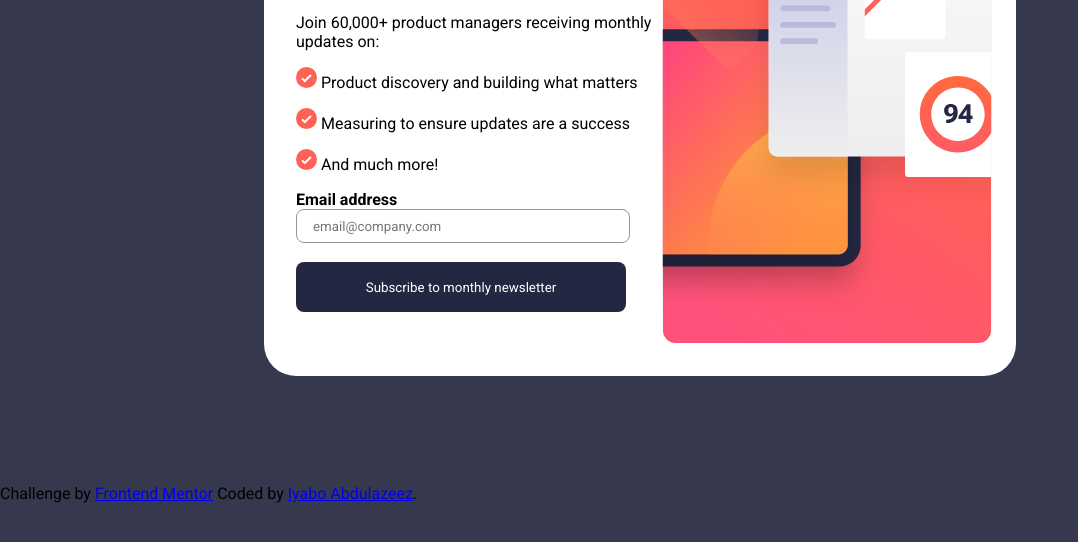
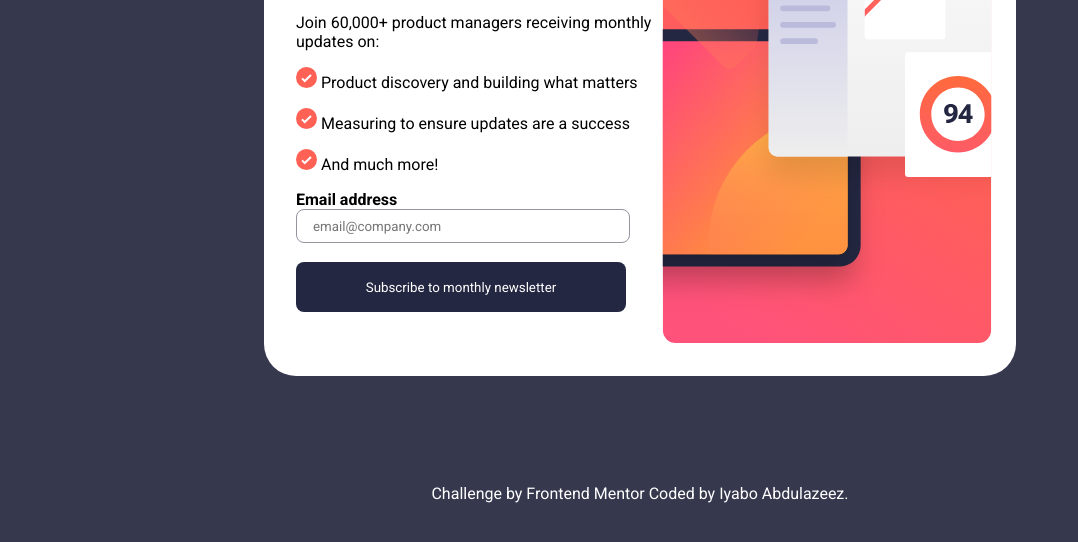
Before and after one commit to abdulazeeziyabo/newsletter-sign-up-challenge, a plain HTML site: page newsletter-sign-up-with-success-message-main/index.html in a window 1280 px wide. Shown: the part 258-800 px from the top of the page, without its empty margins (0-1078 px from the left). Drawn offline with Linux system fonts and the light colour scheme.

Commit message:
Update on authors name

```diff
--- a/newsletter-sign-up-with-success-message-main/Css/style.css
+++ b/newsletter-sign-up-with-success-message-main/Css/style.css
@@ -112,7 +112,15 @@ form [type="email"], [type="submit"]{
     color: red;
     font-size: 12px;
 }
-
+.attribution a{
+text-decoration: none;
+color: white;
+}
+.attribution{
+    color: white;
+    text-align: center;
+    margin-bottom: 12px;
+}
 /* mobile  view */
 @media (max-width: 900px){
     body{
```
